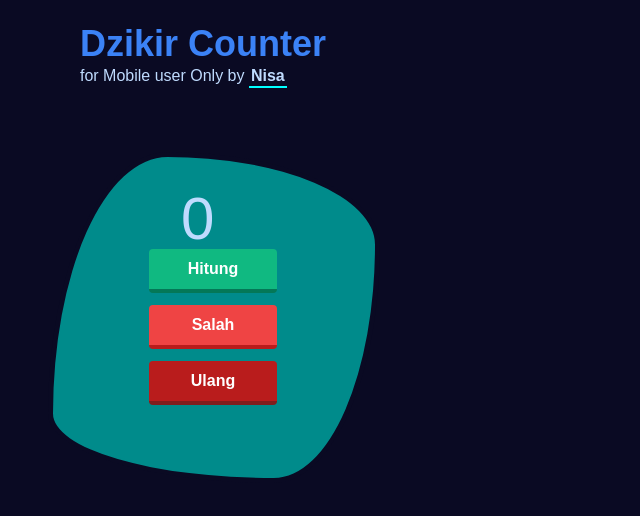
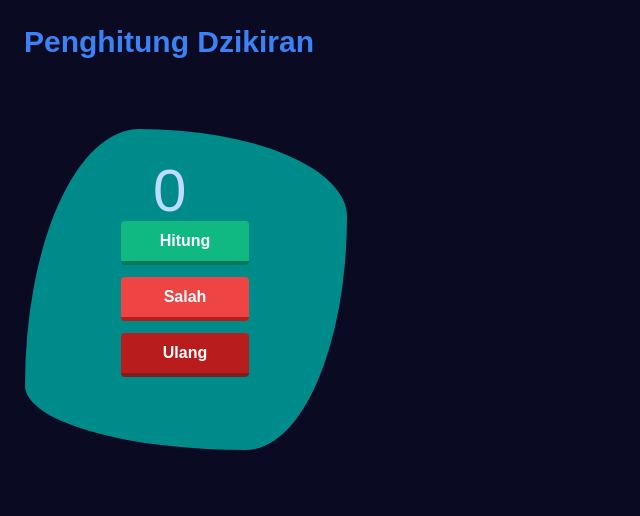
Before and after one commit to nisacodelifings/Dzikir-Counter, a React (Create React App) app: page / in a window 1280 px wide. Shown: the top 516 px of the page, without its empty margins (0-640 px from the left). Built offline with nearby package versions, Linux system fonts and the light colour scheme.

Commit message:
perbaikan

```diff
--- a/src/App.js
+++ b/src/App.js
@@ -6,17 +6,8 @@ import Main from "./Main.js";
 export default function App() {
   return (
     <div className="App">
-      <div class="mt-6 mb-16 m-20">
-        <h1 class="text-4xl text-blue-500 font-black">Dzikir Counter</h1>
-        <h2 class="text-blue-200">
-         for Mobile user Only by{" "}
-          <a
-            class="no-underline link-awesome"
-            href="https://nisacodelifings.netlify.com"
-          >
-            Nisa
-          </a>{" "}
-        </h2>
+      <div class="mt-6 mb-16 ml-6">
+        <h1 class="text-3xl text-blue-500 font-black">Penghitung Dzikiran</h1>
       </div>
       <Main />
     </div>
--- a/src/Main.js
+++ b/src/Main.js
@@ -3,7 +3,7 @@ import React from "react";
 export default function Main() {
   const [klik, setKlik] = React.useState(0);
   return (
-    <div className="klikan px-8 pt-8 m-12">
+    <div className="klikan px-8 pt-8 ml-5">
       <main className="text-6xl text-blue-200 ml-24">{klik}</main>
      <div className="ml-16">
      <button
```
